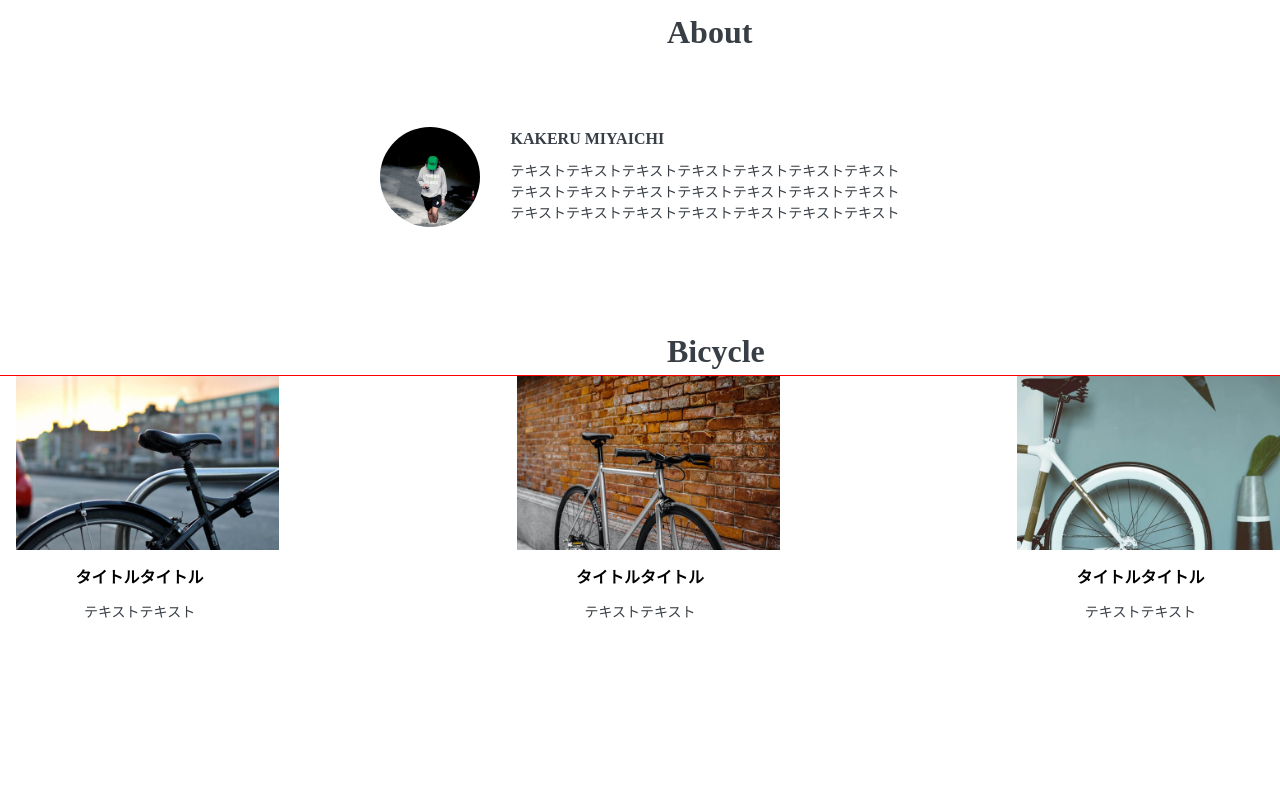
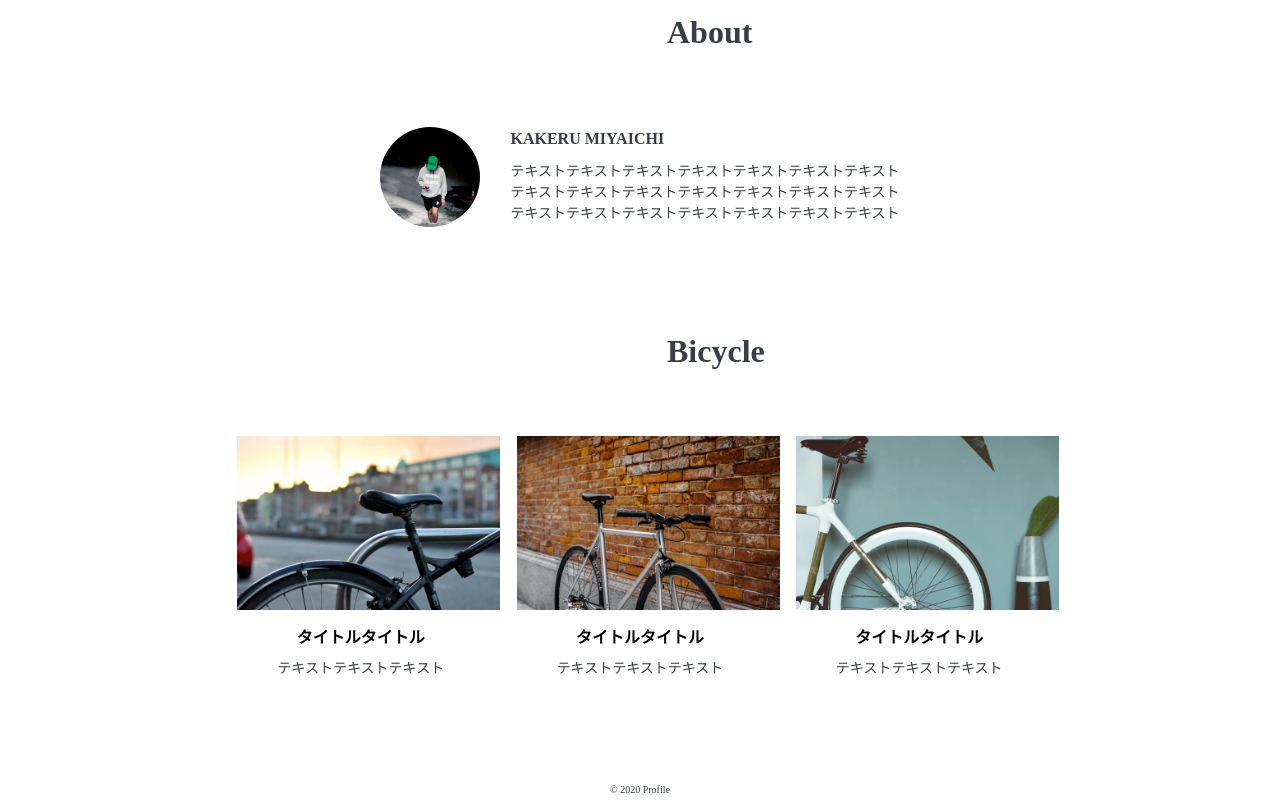
Before and after one commit to Ryusei60022/pre-Bicycle-page, a plain HTML site: page Bicycle-page/index.html in a window 1280 px wide. Shown: the part 736-1536 px from the top of the page. Before the commit the page ends 1373 px from the top, so only its background shows below. Drawn offline with Linux system fonts and the light colour scheme.

Commit message:
Add files via upload

```diff
--- a/Bicycle-page/css/style.css
+++ b/Bicycle-page/css/style.css
@@ -18,26 +18,32 @@ ul{
 header{
     display: flex;
     justify-content: space-between;
-    padding: 0 295px;
+    padding: 0 296px;
 }
 
 header img{
-    max-width: 100%;
+    width: 120px;
+    height: 40px;
     margin-top: 10px;
     margin-bottom: 10px;
-    width: 15%;
-    padding-bottom: 5px;
+    /* padding-bottom: 5px; */
 }
 
 header ul{
     display: flex;
+    align-items: center;
+    height: 100%;
+    width: 100%;
 }
 
 header li{
     list-style: none;
     padding-left: 20px;
     font-size: 14px;
-    margin-top: 10px;
+}
+header a{
+    text-decoration: none;
+    color: #24292E;
 }
 
 header li:hover {
@@ -82,13 +88,13 @@ main section.Bicycle h2{
     color: #383E45;
     opacity: 1;
 }
-.About-cotent img{
+.About-content img{
     border-radius: 50%;  /* 角丸半径を50%にする(=円形にする) */
     width:  100px;       /* ※縦横を同値に */
     height: 100px;       /* ※縦横を同値に */
     margin-right: 30px;
 }
-main .About-cotent{
+main .About-content{
     display: flex;
     justify-content: center;
     margin-top: 70px;
@@ -111,42 +117,47 @@ main p{
 }
 
 /* Bicycle */
-main section.Bicycle{
+.Bicycle h2{
     padding-top: 100px;
 }
-.Bicycle-cotent{
-    display: flex;
-    justify-content: space-between;
-    outline: 1px solid red;
+.Bicycle li img{
+    max-width: 100%;
 }
-.article-content img{
+.Bicycle li h4{
+    font-size: 1rem;
+    margin: 10px 0;
+}
+
+.Bicycle ul li img{
     padding-left: 16.2px;
-    /* Layout Properties */
-    top: 1163px;
-    left: 230px;
+    /* top: 1163px;
+    left: 230px; */
     width: 263px;
     height: 174px;
-    /* UI Properties */
     background: transparent url('img/bicycle1.png') 0% 0% no-repeat padding-box;
     opacity: 1;
 }
-.article-content{
-
+.Bicycle ul{
+    display: flex;
+    justify-content: center;
+    padding-top: 60px;
 }
-.article-text-area h4{
-    font-size: 1rem;
-    margin: 10px 0;
+.Bicycle  ul li  h4{
     text-align: center;
 }
-
-.article-text-area p{
-    display: block;
-    margin-block-start: 1em;
-    margin-block-end: 1em;
-    margin-inline-start: 0px;
-    margin-inline-end: 0px;
+.Bicycle ul li p{
     text-align: center;
 }
-/* .article-text-area{
+.Bicycle ul li{
+    list-style: none;
+}
+
+/* footer */
+footer{
+    padding-top: 100px;
+}
+footer p{
     text-align: center;
-} */
+    color: #383E45;
+    font-size: 10px;
+}
--- a/Bicycle-page/index.html
+++ b/Bicycle-page/index.html
@@ -13,8 +13,9 @@
         <img src="img/logo.svg" alt="Profile">
         <nav>
             <ul>
-                <li>About</li>
-                <li>Bicycle</li>
+                <li><a href="#About">About</a></li>
+                <li><a href="#Bicycle">Bicycle</a></li>
+                <li><a href="">Contact</a></li>
             </ul>
         </nav>
     </header>
@@ -23,9 +24,10 @@
         <div class="mainvisual">
             <img src="img/mainvisual.jpg" alt="mainvisual">
         </div>
-        <section class="About">
+
+        <section class="About" id="About">
             <h2>About</h2>
-            <div class="About-cotent">
+            <div class="About-content">
                 <img src="img/about.jpg" alt="About-self-pic">
                 <div class="About-text-area">
                     <h3>KAKERU MIYAICHI</h3>
@@ -36,32 +38,31 @@
             </div>
         </section>
 
-        <section class="Bicycle">
+        <section class="Bicycle" id="Bicycle">
             <h2>Bicycle</h2>
-            <div class="Bicycle-cotent">
-                <article class="article-content">
-                    <img src="img/bicycle1.jpg" alt="article-pic-1">
-                    <div class="article-text-area">
-                        <h4>タイトルタイトル</h4>
-                        <p>テキストテキスト</p>
-                    </div>
-                </article>
-                <article class="article-content">
-                    <img src="img/bicycle2.jpg" alt="article-pic-2">
-                    <div class="article-text-area">
-                        <h4>タイトルタイトル</h4>
-                        <p>テキストテキスト</p>
-                    </div>
-                </article>
-                <article class="article-content">
-                    <img src="img/bicycle3.jpg" alt="article-pic-3">
-                    <div class="article-text-area">
-                        <h4>タイトルタイトル</h4>
-                        <p>テキストテキスト</p>
-                    </div>
-                </article>
+            <div class="Bicycle-content">
+                <ul>
+                    <li>
+                        <img src="img/bicycle1.jpg" alt="article-pic-1">
+                        <h4 class="Bicycle-content-title">タイトルタイトル</h4>
+                        <p>テキストテキストテキスト</p>
+                    </li>
+                    <li>
+                            <img src="img/bicycle2.jpg" alt="article-pic-2">
+                            <h4 class="Bicycle-content-title">タイトルタイトル</h4>
+                            <p>テキストテキストテキスト</p>
+                    </li>
+                    <li>
+                        <img src="img/bicycle3.jpg" alt="article-pic-3">
+                        <h4 class="Bicycle-content-title">タイトルタイトル</h4>
+                        <p>テキストテキストテキスト</p>
+                    </li>
+                </ul>
             </div>
         </section>
+        <footer>
+            <p>© 2020 Profile</p>
+        </footer>
     </main>
 
 </body>
```
Also changed, not shown: Bicycle-page/contact.html (added, +13 -0 lines).
